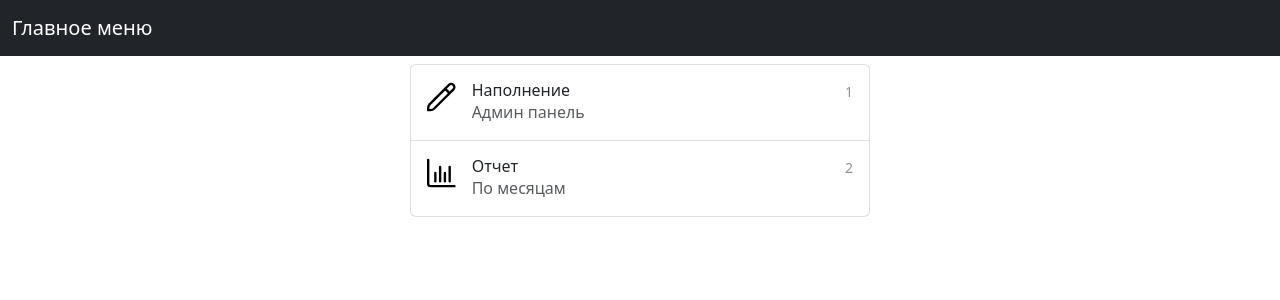
After one commit to dz3nnn/calculate_app, a Django app: page / in a window 1280 px wide. The commit adds this page. Shown: the top 300 px of the page. Run offline with Django 4.2, Linux system fonts and the light colour scheme.

Commit message:
Some views

```diff
--- a/calculate_app/settings.py
+++ b/calculate_app/settings.py
@@ -138,3 +138,6 @@ DEFAULT_AUTO_FIELD = 'django.db.models.BigAutoField'
 WHITENOISE_USE_FINDERS = True
 
 STATICFILES_STORAGE = 'whitenoise.storage.CompressedManifestStaticFilesStorage'
+STATICFILES_DIRS = [
+    BASE_DIR / 'static',
+]
--- a/calculate_app/urls.py
+++ b/calculate_app/urls.py
@@ -1,18 +1,3 @@
-"""calculate_app URL Configuration
-
-The `urlpatterns` list routes URLs to views. For more information please see:
-    https://docs.djangoproject.com/en/4.0/topics/http/urls/
-Examples:
-Function views
-    1. Add an import:  from my_app import views
-    2. Add a URL to urlpatterns:  path('', views.home, name='home')
-Class-based views
-    1. Add an import:  from other_app.views import Home
-    2. Add a URL to urlpatterns:  path('', Home.as_view(), name='home')
-Including another URLconf
-    1. Import the include() function: from django.urls import include, path
-    2. Add a URL to urlpatterns:  path('blog/', include('blog.urls'))
-"""
 from django.contrib import admin
 from django.urls import path, include
 
--- a/main_app/models.py
+++ b/main_app/models.py
@@ -84,6 +84,9 @@ class PaymentType(models.Model):
         verbose_name = 'Тип платежа'
         verbose_name_plural = 'Типы платежей'
 
+    def __str__(self):
+        return self.name
+
 
 class Payment(models.Model):
 
--- a/main_app/urls.py
+++ b/main_app/urls.py
@@ -3,6 +3,8 @@ from django.urls import path
 from . import views
 
 urlpatterns = [
-    path('setup_rests/', views.setup_rests, name='setup_rests'),
-    path('test/', views.test, name='test')
+    # path('setup_rests/', views.setup_rests, name='setup_rests'),
+    # path('test/', views.test, name='test')
+    path('', views.index, name='index'),
+    path('month/', views.month, name='month')
 ]
--- a/main_app/views.py
+++ b/main_app/views.py
@@ -15,5 +15,9 @@ def setup_rests(request):
     return JsonResponse({'success': 'true'})
 
 
-def test(request):
-    return render(request, 'month.html', {'test': 'test'})
+def index(request):
+    return render(request, 'index.html', context={})
+
+
+def month(request):
+    return render(request, 'month.html', context={})
--- /dev/null
+++ b/static/style.css
@@ -0,0 +1,119 @@
+.list-group {
+    max-width: 460px;
+    margin: 4rem auto;
+}
+
+.form-check-input:checked+.form-checked-content {
+    opacity: .5;
+}
+
+.form-check-input-placeholder {
+    border-style: dashed;
+}
+
+[contenteditable]:focus {
+    outline: 0;
+}
+
+.list-group-checkable .list-group-item {
+    cursor: pointer;
+}
+
+.list-group-item-check {
+    position: absolute;
+    clip: rect(0, 0, 0, 0);
+}
+
+.list-group-item-check:hover+.list-group-item {
+    background-color: var(--bs-light);
+}
+
+.list-group-item-check:checked+.list-group-item {
+    color: #fff;
+    background-color: var(--bs-blue);
+}
+
+.list-group-item-check[disabled]+.list-group-item,
+.list-group-item-check:disabled+.list-group-item {
+    pointer-events: none;
+    filter: none;
+    opacity: .5;
+}
+
+.list-group-radio .list-group-item {
+    cursor: pointer;
+    border-radius: .5rem;
+}
+
+.list-group-radio .form-check-input {
+    z-index: 2;
+    margin-top: -.5em;
+}
+
+.list-group-radio .list-group-item:hover,
+.list-group-radio .list-group-item:focus {
+    background-color: var(--bs-light);
+}
+
+.list-group-radio .form-check-input:checked+.list-group-item {
+    background-color: var(--bs-body);
+    border-color: var(--bs-blue);
+    box-shadow: 0 0 0 2px var(--bs-blue);
+}
+
+.list-group-radio .form-check-input[disabled]+.list-group-item,
+.list-group-radio .form-check-input:disabled+.list-group-item {
+    pointer-events: none;
+    filter: none;
+    opacity: .5;
+}
+
+.bd-placeholder-img {
+    font-size: 1.125rem;
+    text-anchor: middle;
+    -webkit-user-select: none;
+    -moz-user-select: none;
+    user-select: none;
+}
+
+@media (min-width: 768px) {
+    .bd-placeholder-img-lg {
+        font-size: 3.5rem;
+    }
+}
+
+.b-example-divider {
+    height: 3rem;
+    background-color: rgba(0, 0, 0, .1);
+    border: solid rgba(0, 0, 0, .15);
+    border-width: 1px 0;
+    box-shadow: inset 0 .5em 1.5em rgba(0, 0, 0, .1), inset 0 .125em .5em rgba(0, 0, 0, .15);
+}
+
+.b-example-vr {
+    flex-shrink: 0;
+    width: 1.5rem;
+    height: 100vh;
+}
+
+.bi {
+    vertical-align: -.125em;
+    fill: currentColor;
+}
+
+.nav-scroller {
+    position: relative;
+    z-index: 2;
+    height: 2.75rem;
+    overflow-y: hidden;
+}
+
+.nav-scroller .nav {
+    display: flex;
+    flex-wrap: nowrap;
+    padding-bottom: 1rem;
+    margin-top: -1px;
+    overflow-x: auto;
+    text-align: center;
+    white-space: nowrap;
+    -webkit-overflow-scrolling: touch;
--- /dev/null
+++ b/templates/base.html
@@ -0,0 +1,23 @@
+{% load static %}
+<!doctype html>
+<html lang="en">
+   <head>
+      <meta charset="utf-8">
+      <meta name="viewport" content="width=device-width, initial-scale=1">
+      <title>{% block title %} {% endblock %}</title>
+      {% block in_head %} {% endblock %}
+      <link href="https://cdn.jsdelivr.net/npm/bootstrap@5.2.0/dist/css/bootstrap.min.css" rel="stylesheet" integrity="sha384-gH2yIJqKdNHPEq0n4Mqa/HGKIhSkIHeL5AyhkYV8i59U5AR6csBvApHHNl/vI1Bx" crossorigin="anonymous">
+      <link href="{% static 'style.css'%}" rel="stylesheet">
+   </head>
+   <body>
+      <nav class="navbar navbar-expand-md navbar-dark fixed-top bg-dark">
+         <div class="container-fluid">
+            <a class="navbar-brand" href="{% url 'index' %}">Главное меню</a>
+            <button class="navbar-toggler" type="button" data-bs-toggle="collapse" data-bs-target="#navbarCollapse" aria-controls="navbarCollapse" aria-expanded="false" aria-label="Toggle navigation">
+            <span class="navbar-toggler-icon"></span>
+            </button>
+         </div>
+      </nav>
+      {% block content %} {% endblock %}
+   </body>
+</html>
--- /dev/null
+++ b/templates/index.html
@@ -0,0 +1,35 @@
+{% extends "base.html" %}
+{% load static %}
+{% block title %}Меню {% endblock %}
+{% block content %}
+<div class="list-group w-auto">
+   <a href="{% url 'admin:index' %}" class="list-group-item list-group-item-action d-flex gap-3 py-3" aria-current="true">
+      <svg width="32" height="32" xmlns="http://www.w3.org/2000/svg" id="Outline" viewBox="0 0 24 24" width="512" height="512">
+         <path d="M22.853,1.148a3.626,3.626,0,0,0-5.124,0L1.465,17.412A4.968,4.968,0,0,0,0,20.947V23a1,1,0,0,0,1,1H3.053a4.966,4.966,0,0,0,3.535-1.464L22.853,6.271A3.626,3.626,0,0,0,22.853,1.148ZM5.174,21.122A3.022,3.022,0,0,1,3.053,22H2V20.947a2.98,2.98,0,0,1,.879-2.121L15.222,6.483l2.3,2.3ZM21.438,4.857,18.932,7.364l-2.3-2.295,2.507-2.507a1.623,1.623,0,1,1,2.295,2.3Z"/>
+      </svg>
+      <div class="d-flex gap-2 w-100 justify-content-between">
+         <div>
+            <h6 class="mb-0">Наполнение</h6>
+            <p class="mb-0 opacity-75">Админ панель</p>
+         </div>
+         <small class="opacity-50 text-nowrap">1</small>
+      </div>
+   </a>
+   <a href="{% url 'month' %}" class="list-group-item list-group-item-action d-flex gap-3 py-3" aria-current="true">
+      <svg width="32" height="32" xmlns="http://www.w3.org/2000/svg" id="Outline" viewBox="0 0 24 24" width="512" height="512">
+         <path d="M23,22H3a1,1,0,0,1-1-1V1A1,1,0,0,0,0,1V21a3,3,0,0,0,3,3H23a1,1,0,0,0,0-2Z"/>
+         <path d="M15,20a1,1,0,0,0,1-1V12a1,1,0,0,0-2,0v7A1,1,0,0,0,15,20Z"/>
+         <path d="M7,20a1,1,0,0,0,1-1V12a1,1,0,0,0-2,0v7A1,1,0,0,0,7,20Z"/>
+         <path d="M19,20a1,1,0,0,0,1-1V7a1,1,0,0,0-2,0V19A1,1,0,0,0,19,20Z"/>
+         <path d="M11,20a1,1,0,0,0,1-1V7a1,1,0,0,0-2,0V19A1,1,0,0,0,11,20Z"/>
+      </svg>
+      <div class="d-flex gap-2 w-100 justify-content-between">
+         <div>
+            <h6 class="mb-0">Отчет</h6>
+            <p class="mb-0 opacity-75">По месяцам</p>
+         </div>
+         <small class="opacity-50 text-nowrap">2</small>
+      </div>
+   </a>
+</div>
+{% endblock %}
--- a/templates/month.html
+++ b/templates/month.html
@@ -5,7 +5,7 @@
 </head>
 
 <body>
-    Here
+    Пусто
 </h2>
 
 </body>
```
Also changed, not shown: main_app/admin.py (+20 -1 lines).
